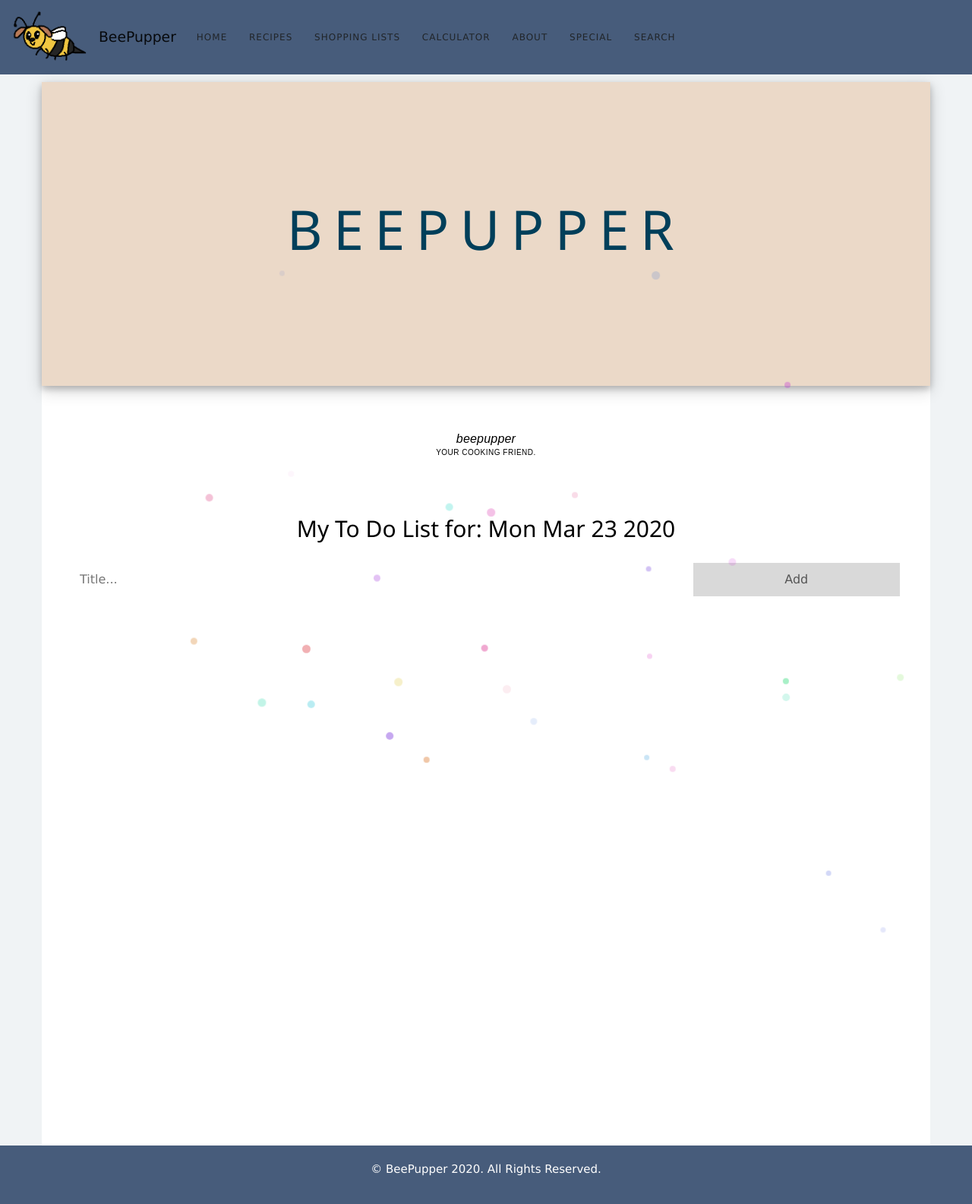
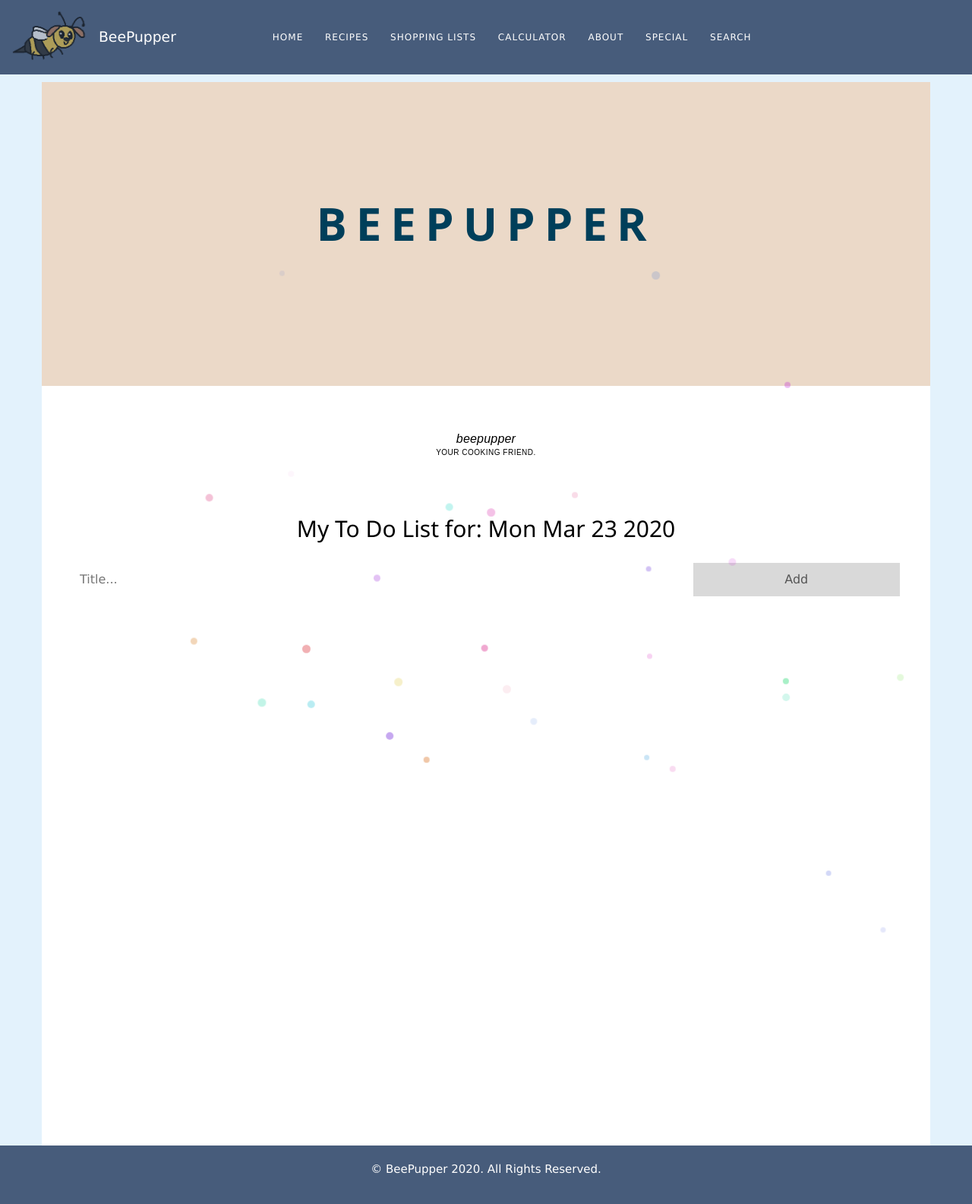
Before and after one commit to reikamoon/beepupper, a Flask app: page / in a window 1280 px wide; the page is wider, and only the part inside the window is pictured. Shown: that part at 76% size. Run offline with Flask 2, Linux system fonts and the light colour scheme; some libraries are stand-ins or nearby versions.

Commit message:
css changes

```diff
--- a/app.py
+++ b/app.py
@@ -13,6 +13,7 @@
 db = client.get_default_database()
 lists = db.lists
 products = db.products
+recipes = db.recipes
 
 app = Flask(__name__, static_url_path='')
 
@@ -204,5 +205,60 @@
 def about():
     return render_template('about.html')
 
+#Tentative Recipe routes
+
+@app.route('/recipes')
+def recipes():
+    return render_template('own_recipes.html.html', recipes=recipes.find())
+
+@app.route('/recipes/new')
+def recipe_new():
+    """Create new recipe"""
+    return render_template('recipe_new.html', recipe={}, title='Want a new recipe?')
+
+@app.route('/recipes/<recipe_id>')
+def show(recipe_id):
+     "Shows recipes in detail"
+     recipe = recipes.find_one({'_id': ObjectId(recipe_id)})
+     return render_template('recipe_show.html', recipe=recipe)
+
+@app.route('/recipes/<recipe_id>/edit')
+def recipe_edit(recipe_id):
+    """Edit recipes if needed."""
+    recipe = recipes.find_one({'_id': ObjectId(recipe_id)})
+    return render_template('recipe_edit.html', recipe=recipe, title="Edit current recipe")
+
+@app.route('/recipes', methods=['POST'])
+def submit_recipe():
+    recipe = {
+        'name': request.form.get('name'),
+        'url': request.form.get('url'),
+        'ingredients': request.form.get('ingredients'),
+        'steps': request.form.get('steps')
+    }
+    recipe_id = recipes.insert_one(recipe).inserted_id
+    return redirect(url_for('show', recipe_id=recipe_id))
+
+@app.route('/recipes/<recipe_id>', methods=['POST'])
+def update_recipe(recipe_id):
+    """Submit edited recipe."""
+    update_recipe = {
+        'name': request.form.get('name'),
+        'url': request.form.get('url'),
+        'ingredients': request.form.get('ingredients'),
+        'steps': request.form.get('steps'),
+    }
+    recipes.update_one(
+        {'_id': ObjectId(recipe_id)},
+        {'$set': update_recipe})
+    return redirect(url_for('show', recipe_id=recipe_id))
+
+@app.route('/recipes/<recipe_id>/delete', methods=['POST'])
+def recipe_del(recipe_id):
+    """Deletes recipes."""
+    recipes.delete_one({'_id': ObjectId(recipe_id)})
+    return redirect(url_for('index'))
+
+
 if __name__ == '__main__':
     app.run(debug=True, host='0.0.0.0', port=os.environ.get('PORT', 5000))
--- a/static/style.css
+++ b/static/style.css
@@ -1,7 +1,7 @@
 body {
   font-family: "Roboto", sans-serif;;
   margin: 0;
-	background-color: #F0F3F5 !important;
+	background-color: rgb(227, 242, 252) !important;
   font-weight: 400;
 
 }
@@ -39,6 +39,8 @@
   margin:5px 12px;
   padding:5px 0;
   transition:0.5s ease-in-out;
+  color: white;
+
 }
 
 #links a::before {
@@ -67,7 +69,6 @@
   align-items: center;
   flex-shrink: 0; /* Prevent Chrome, Opera, and Safari from letting these items shrink to smaller than their content's default minimum size. */
   padding: 20px;
-
 }
 
 .maint {
@@ -100,7 +101,6 @@
   background: url(./header.png) no-repeat center;
   background-size: cover;
   margin: auto;
-  box-shadow: 0 4px 8px 0 rgba(0, 0, 0, 0.2), 0 6px 20px 0 rgba(0, 0, 0, 0.19);
 }
 
 .container1 {
@@ -122,7 +122,16 @@
   color: #003F5A;
   text-transform: uppercase;
   text-align: center;
+  font-weight: bold;
+  font-size: 4em;
+  transition: all 500ms;
 }
+
+.container h1:hover {
+  font-size:88px;
+  font-size-adjust: 20px;
+}
+
 
 .cont0 {
   height: 100%;
@@ -158,3 +167,23 @@
 .h4 {
   color:#003F5A;
 }
+
+.logo-image {
+ transform: scaleX(-1);
+  transition: 0.3s;
+  opacity: 0.6;
+
+}
+
+.logo-image:hover {
+opacity: 1;
+
+}
+
+#linkscont {
+  padding-left: 100px;
+}
+
+.logo {
+  color: white;
+}
--- a/templates/partials/navbar_b.html
+++ b/templates/partials/navbar_b.html
@@ -10,13 +10,14 @@
     </a>
     <!-- Logo and Image must be next to each other -->
     <a class="navbar-brand" href="/"><div class = "logo">BeePupper</div></a>
-    <button class="navbar-toggler" type="button" data-toggle="collapse" data-target="#navbarColor01" aria-controls="navbarColor01" aria-expanded="false" aria-label="Toggle navigation">
+    <button class="navbar-toggler" type="button" data-toggle="collapse" data-target="#navbarColor01" >
       <span class="navbar-toggler-icon"></span>
     </button>
 
       <!-- homepage -->
     <div class="collapse navbar-collapse" id="navbarColor01">
       <nav id="links">
+        <div id="linkscont">
         <a href="/">Home</a>
         <a href="/">Recipes</a>
         <a href="/">Shopping Lists</a>
@@ -26,5 +27,6 @@
         <a href="/">Search</a>
       </nav>
     </div>
+  </div>
   </nav>
 </div>
```
Also changed, not shown: static/1.png (added), static/2.png (added), 2 other files.
